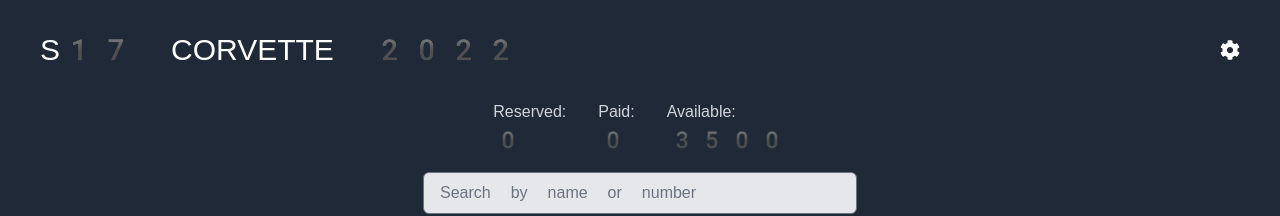
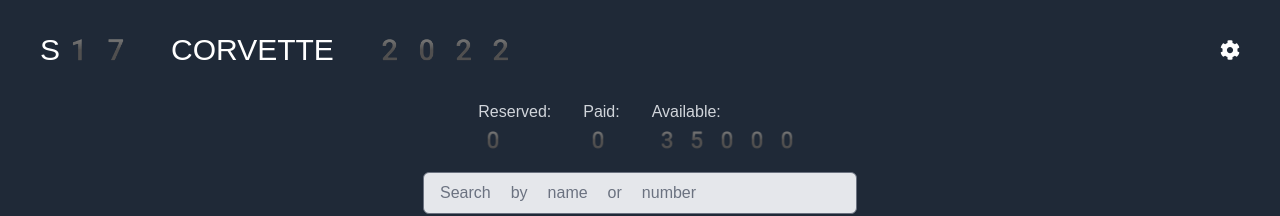
Before and after one commit to Rickypg711/popform, a Next.js app: page /adda in a window 1280 px wide. Shown: the top 216 px of the page. Built offline with nearby package versions, Linux system fonts and the light colour scheme; no server answers; the database is empty.

Commit message:
count on adda

```diff
--- a/app/adda/page.tsx
+++ b/app/adda/page.tsx
@@ -160,7 +160,7 @@
   );
 
   const paidCount = users.filter((user) => user.paid).length;
-  const totalCount = 3500; // Total number of tickets
+  const totalCount = 35000; // Total number of tickets
   const availableCount = totalCount - reservedCount + paidCount;
 
   return (
```
